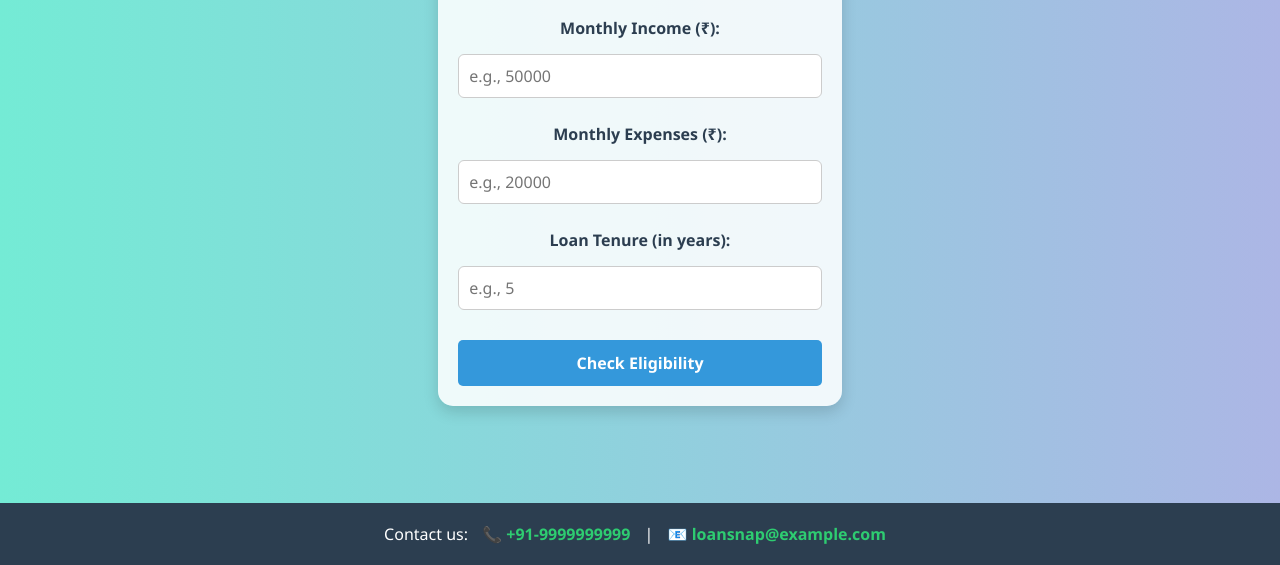
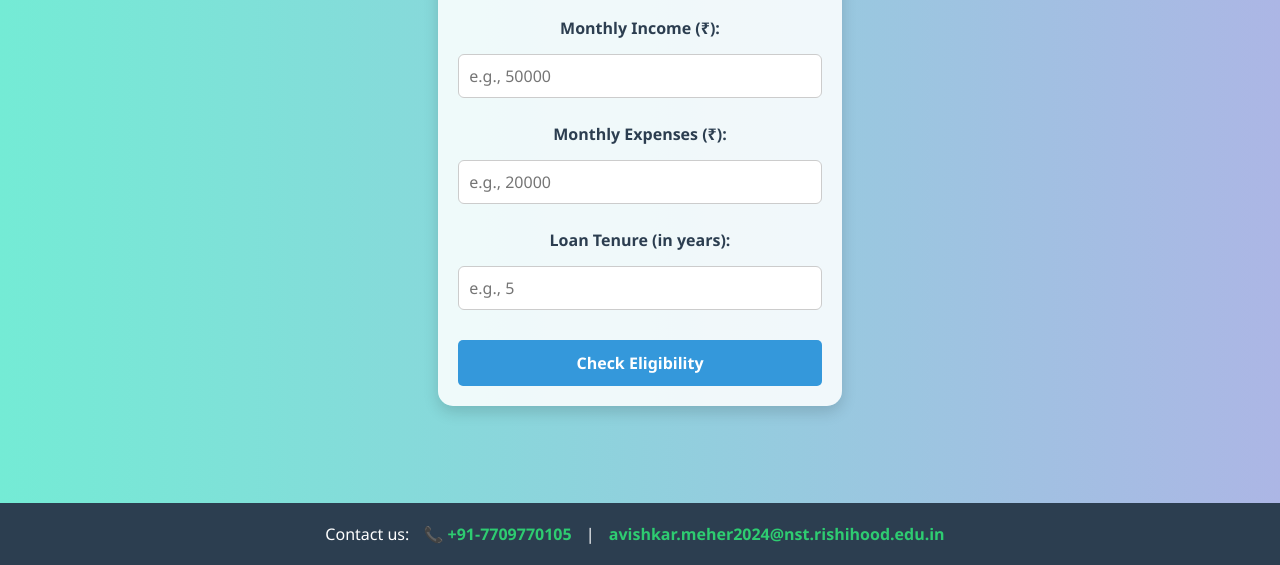
Before and after one commit to Avyaa0001/EasyBuy-, a plain HTML site: page Loansnap/checker.html in a window 1280 px wide. Shown: the part 235-800 px from the top of the page. Drawn offline with nearby package versions, Linux system fonts and the light colour scheme.

Commit message:
Update checker.html

```diff
--- a/Loansnap/checker.html
+++ b/Loansnap/checker.html
@@ -101,8 +101,8 @@
 
   <footer>
     Contact us:
-    <a href="tel:+919999999999">📞 +91-9999999999</a> |
-    <a href="mailto:loansnap@example.com">📧 loansnap@example.com</a>
+    <a href="tel:+917709770105">📞 +91-7709770105</a> |
+    <a href="mailto:avishkar.meher2024@nst.rishihood.edu.in">avishkar.meher2024@nst.rishihood.edu.in</a>
   </footer>
 
   <!-- React CDN -->
```
